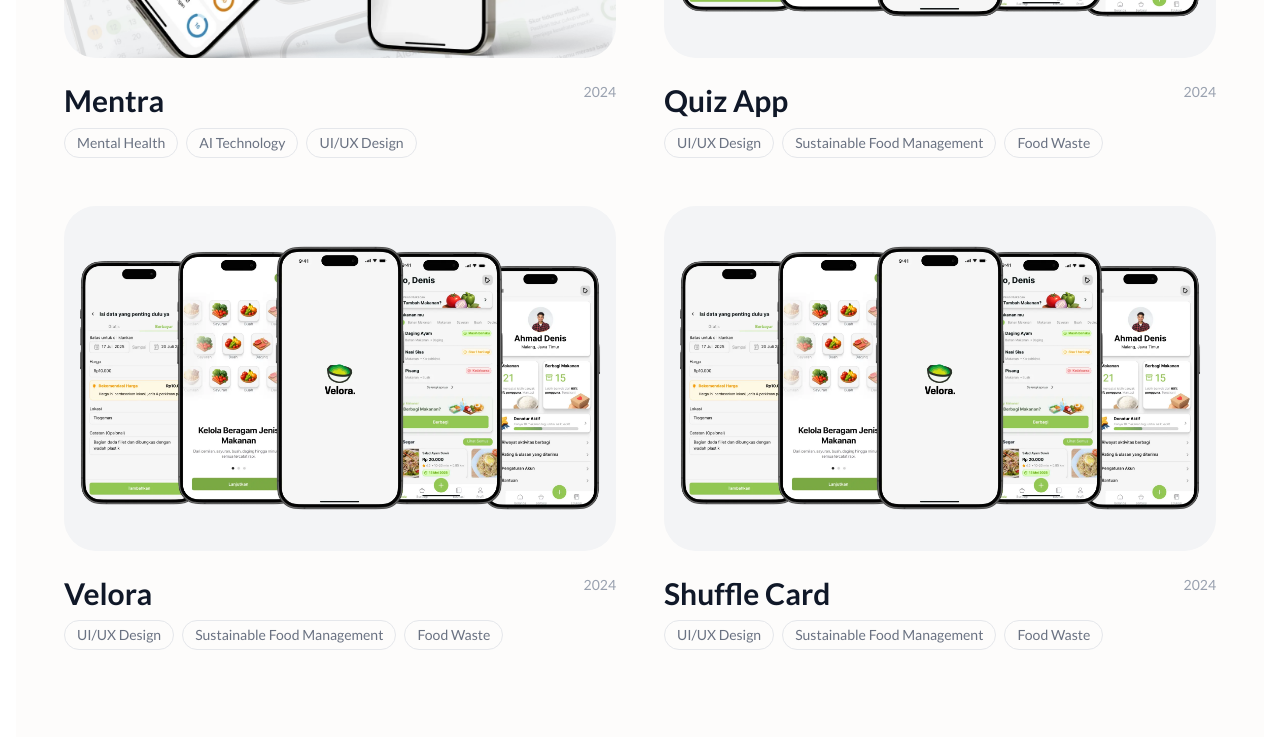
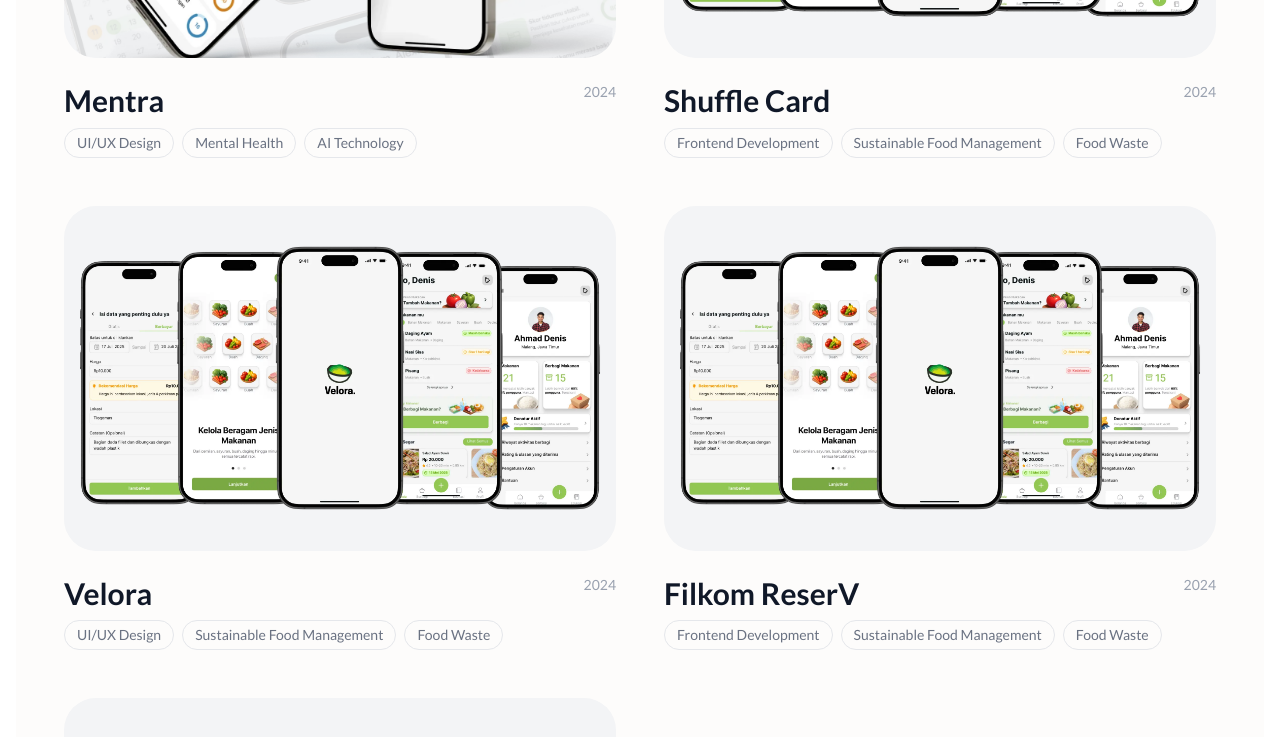
Before and after one commit to faizfznn/website-portofolio-v2, a React (Vite) app: page /portfolio in a window 1280 px wide. Shown: the part 1760-2497 px from the top of the page. Built offline with nearby package versions, Linux system fonts and the light colour scheme.

Commit message:
update JSON

```diff
--- a/src/data/portfolioProjects.js
+++ b/src/data/portfolioProjects.js
@@ -9,7 +9,7 @@
     appName: 'Cerebellum',
     title: 'Cerebellum',
     primaryColor: '1C6EA4',
-    tags: ['Research & Design', 'Learning Apps', 'Figma'],
+    tags: ['UI/UX Design','Research & Design', 'Learning Apps', 'Figma'],
     description:
       'A digital platform serving as a career readiness accelerator for vocational high school students through structured learning paths and industry project simulations in the Industry 5.0 era.',
     image: cerebellumImg,
@@ -33,7 +33,7 @@
     appName: 'Mentra',
     title: 'Mentra',
     primaryColor: '4CA8E0',
-    tags: ['Mental Health', 'AI Technology', 'UI/UX Design', 'Figma'],
+    tags: ['UI/UX Design', 'Mental Health', 'AI Technology', 'Figma'],
     description:
       'An AI-powered mobile app for adolescent mental health, featuring mood tracking, personalized self-care, and accessible support.',
     image: mentraImg,
@@ -63,7 +63,7 @@
     title: 'Velora',
     primaryColor: '91C752',
     tags: [
-      'UI/UX Design',
+      'Frontend Development',
       'Sustainable Food Management',
       'Food Waste',
       'Figma',
@@ -80,7 +80,7 @@
     title: 'Velora',
     primaryColor: '91C752',
     tags: [
-      'UI/UX Design',
+      'Frontend Development',
       'Sustainable Food Management',
       'Food Waste',
       'Figma',
@@ -97,7 +97,7 @@
     title: 'Velora',
     primaryColor: '91C752',
     tags: [
-      'UI/UX Design',
+      'Frontend Development',
       'Sustainable Food Management',
       'Food Waste',
       'Figma',
@@ -114,7 +114,24 @@
     title: 'Velora',
     primaryColor: '91C752',
     tags: [
-      'UI/UX Design',
+      'Frontend Development',
+      'Sustainable Food Management',
+      'Food Waste',
+      'Figma',
+    ],
+    description:
+      'An AI-powered digital ecosystem  designed to reduce household food waste  through smart inventory management, recipe recommendations, and surplus food sharing.',
+    image: veloraImg,
+    logo: veloraImg,
+    section: 'Website',
+  },
+    {
+    id: 'filkom-reserv',
+    appName: 'Filkom ReserV',
+    title: 'Filkom ReserV',
+    primaryColor: '91C752',
+    tags: [
+      'Frontend Development',
       'Sustainable Food Management',
       'Food Waste',
       'Figma',
--- a/src/pages/PortfolioPage.jsx
+++ b/src/pages/PortfolioPage.jsx
@@ -40,9 +40,10 @@
         justify-center items-center
         rounded-[49px] text-[14px] md:text-[16px] font-medium
         transition-all duration-300 whitespace-nowrap
-        ${active
-          ? 'bg-[#F6F6F6] text-black'
-          : 'text-[#4B4B4B] hover:bg-[#F6F6F6]/60 hover:text-black'
+        ${
+          active
+            ? 'bg-[#F6F6F6] text-black'
+            : 'text-[#4B4B4B] hover:bg-[#F6F6F6]/60 hover:text-black'
         }
       `}
     >
@@ -63,7 +64,8 @@
       className={`group relative mb-12 break-inside-avoid`}
     >
       <Link to={`/portfolio/${project.id}`} state={{ from: 'portfolio' }}>
-        <div className="relative overflow-hidden rounded-[2rem] bg-gray-100">
+        <div className="relative overflow-hidden rounded-[2rem] bg-gray-100 transition-all duration-500 group-hover:shadow-xl">
+          {' '}
           {/* Image Hover Effect */}
           <div className="overflow-hidden">
             <motion.img
@@ -74,7 +76,6 @@
               className="w-full h-auto object-cover aspect-[4/3] md:aspect-[16/10]" // Adjust aspect ratio as needed
             />
           </div>
-
           {/* Overlay Button */}
           <div className="absolute top-6 right-6 z-10 opacity-0 group-hover:opacity-100 transition-opacity duration-500">
             <div className="w-12 h-12 bg-white rounded-full flex items-center justify-center shadow-xl">
@@ -115,17 +116,32 @@
   const [filter, setFilter] = useState('All');
 
   // Extract unique categories (sections) + Add 'All'
-  const categories = ['All', 'UI/UX', 'Website']
+  const categories = ['All', 'UI/UX', 'Website'];
+
+  // const filteredProjects =
+  //   filter === 'All' ? projects : projects.filter((p) => p.section === filter);
+
+  const sortedProjects = [...projects].sort((a, b) => {
+    if (a.section === 'UI/UX' && b.section !== 'UI/UX') {
+      return -1;
+    }
+    if (a.section !== 'UI/UX' && b.section === 'UI/UX') {
+      return 1;
+    }
+    return 0;
+  });
 
   const filteredProjects =
-    filter === 'All' ? projects : projects.filter((p) => p.section === filter);
+    filter === 'All'
+      ? sortedProjects
+      : projects.filter((p) => p.section === filter);
 
   return (
     <div className="bg-[#FDFCFB] min-h-screen w-full selection:bg-black selection:text-white pt-32 pb-24 px-4 md:px-12">
       <div className="max-w-screen-2xl mx-auto mb-24 md:mb-32">
-            <h1 className="text-[12vw] md:text-[8vw] leading-[0.85] font-black tracking-tighter text-gray-900 mb-8">
-              Selected Works.
-            </h1>
+        <h1 className="text-[12vw] md:text-[8vw] leading-[0.85] font-black tracking-tighter text-gray-900 mb-8">
+          Selected Works.
+        </h1>
         <div className="flex flex-col md:flex-row md:items-end justify-between gap-12">
           <motion.div
             initial="hidden"
```
